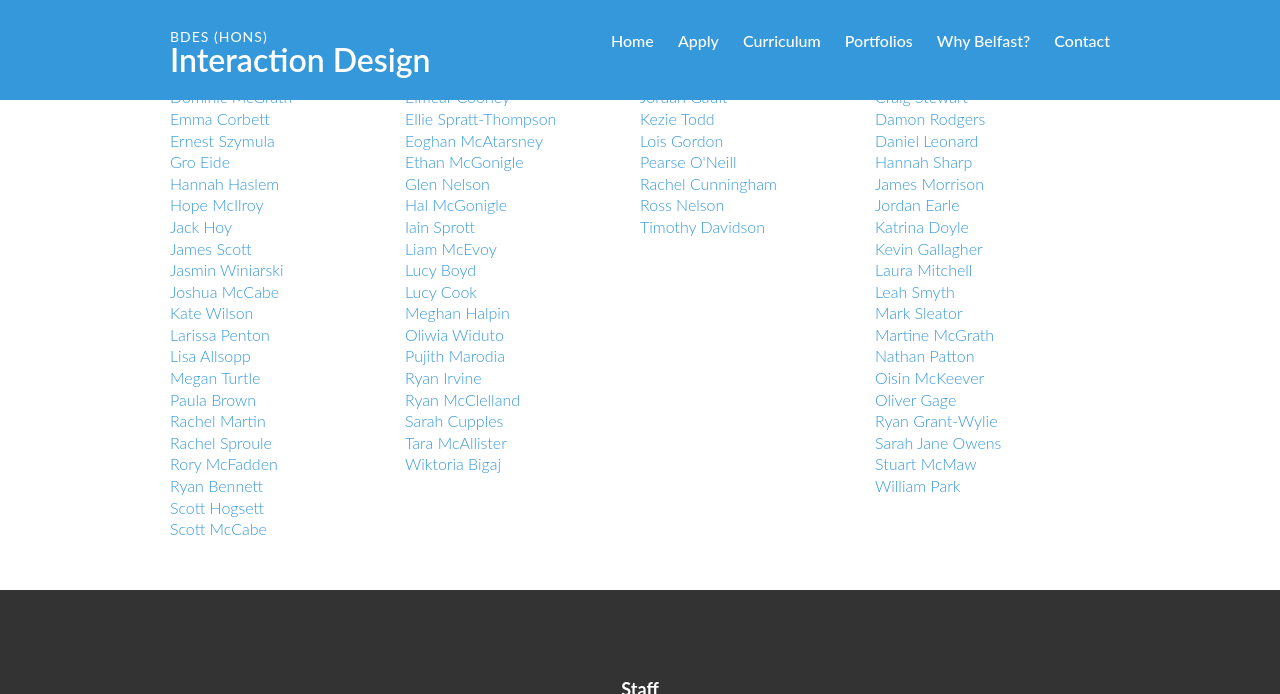
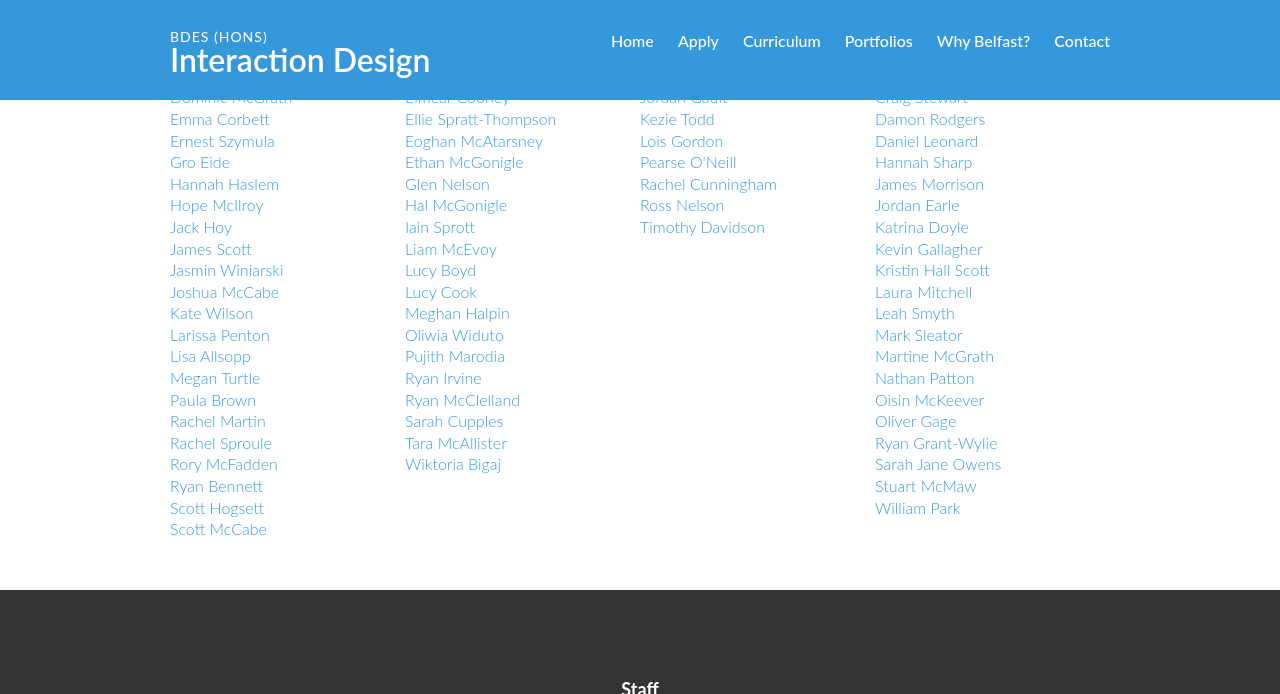
Before and after one commit to ixdbelfast/ixdbelfast.github.io, a Jekyll site: the page built from portfolios.html, in a window 1280 px wide and 900 px high, scrolled down 758 px, cut to the strip 0-694 px from the top of the window. Built offline with Jekyll 4.4.1, drawn with Linux system fonts in a browser that asks for light colours.

Commit message:
added Kristin's URL

```diff
--- a/_config.yml
+++ b/_config.yml
@@ -3,7 +3,7 @@ name: Interaction Design
 title: BDes (Hons) Interaction Design
 email: info@ixdbelfast.org
 description: "BDes (Hons) Interaction Design, Belfast School of Art."
-keywords: "interaction design, belfast, school of art, university of ulster"
+keywords: "interaction design, belfast, school of art, university of ulster, ulster university"
 baseurl: ""
 homeurl: "/"
 url: "http://ixdbelfast.org"
--- a/_data/yeargroup.yml
+++ b/_data/yeargroup.yml
@@ -191,10 +191,12 @@ year4:
     - name: "Laura Mitchell"
       url: "https://lauramitchell13.github.io/Jekyll2/index.html"
     - name: "Clare McElhill"
-      url: "http://claremcelhill.tumblr.com/"
+      url: "http://claremcelhill.tumblr.com"
     - name: "Craig Stewart"
       url: "https://www.craigstewart.design"
     - name: "Ryan Grant-Wylie"
       url: "http://rgrantwylie.tumblr.com"
     - name: "Katrina Doyle"
       url: "http://katrinadoyle.com"
+    - name: "Kristin Hall Scott"
+      url: "http://kristinhallscott.co.uk"
```
